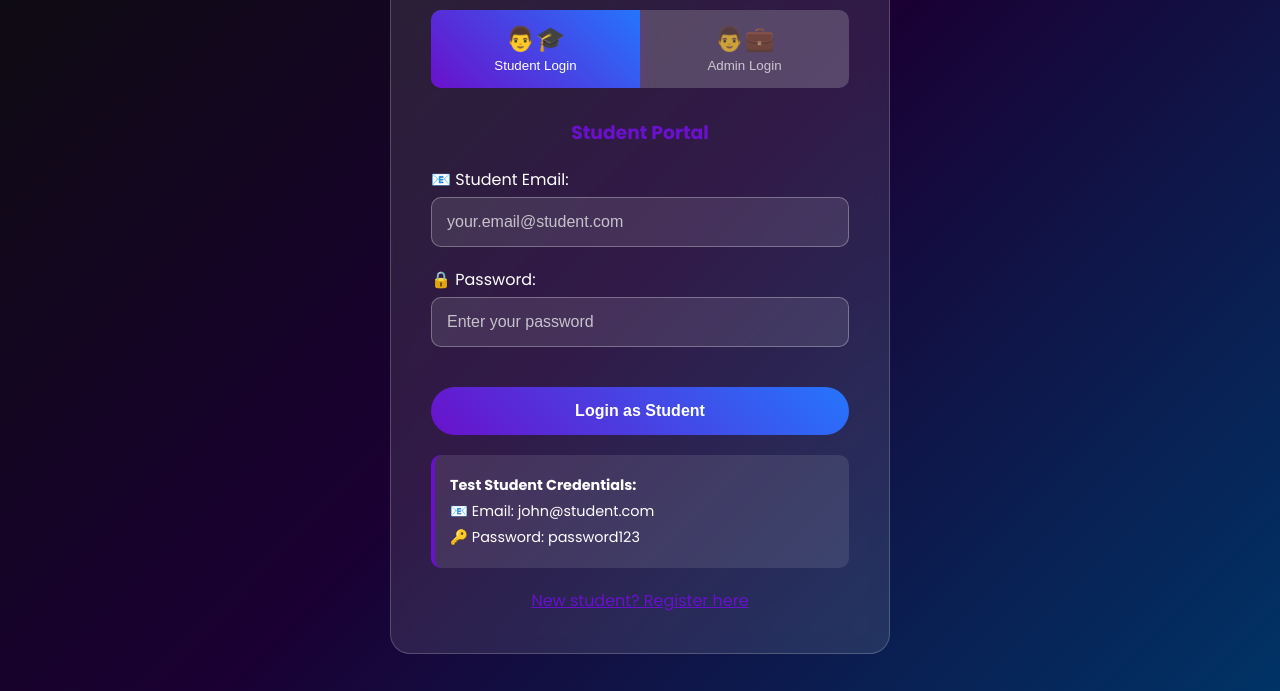
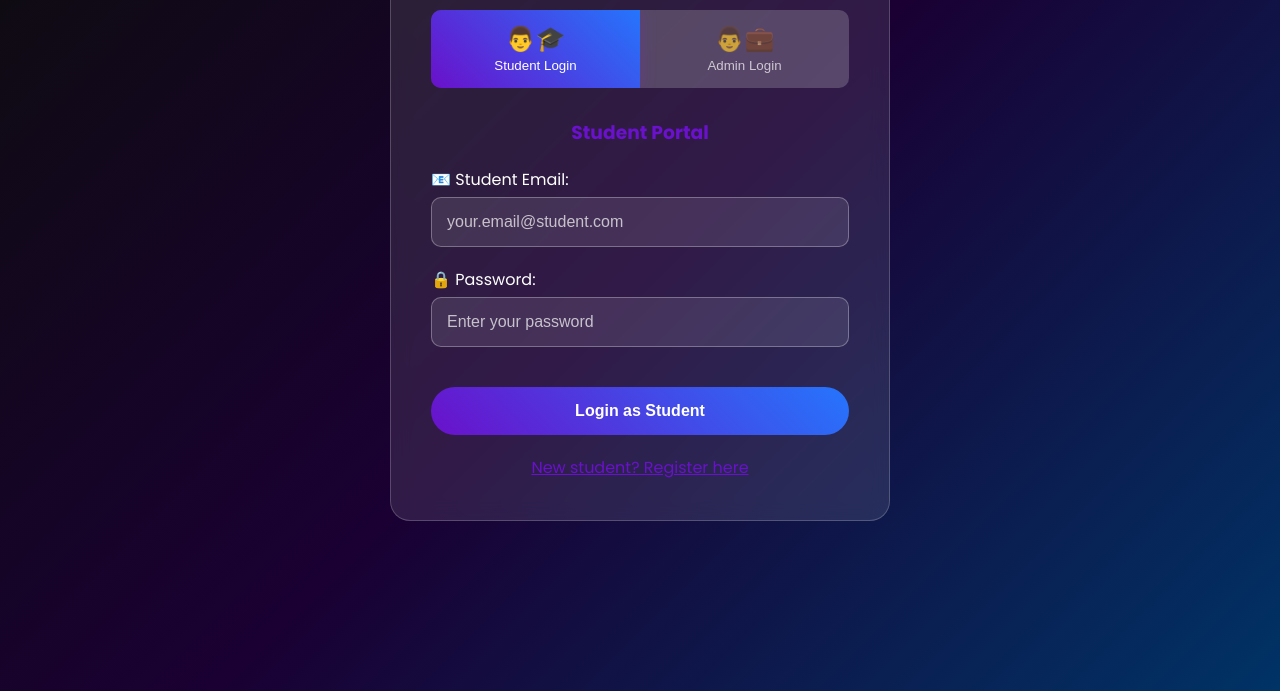
Before and after one commit to jayanee08/hostel-allocation-system, a website: page login.html in a window 1280 px wide. Shown: the part 159-850 px from the top of the page. Drawn offline with Linux system fonts and the light colour scheme.

Commit message:
changes made

```diff
--- a/login.html
+++ b/login.html
@@ -38,11 +38,11 @@
                 <button type="submit" class="btn btn-primary" style="width: 100%; margin-top: 20px;">Login as Student</button>
             </form>
 
-            <div class="test-credentials">
+            <!-- <div class="test-credentials">
                 <p><strong>Test Student Credentials:</strong></p>
                 <p>📧 Email: john@student.com</p>
                 <p>🔑 Password: password123</p>
-            </div>
+            </div> -->
 
             <p style="text-align: center; margin-top: 20px;">
                 <a href="register.html" style="color: #6a11cb;">New student? Register here</a>
```
